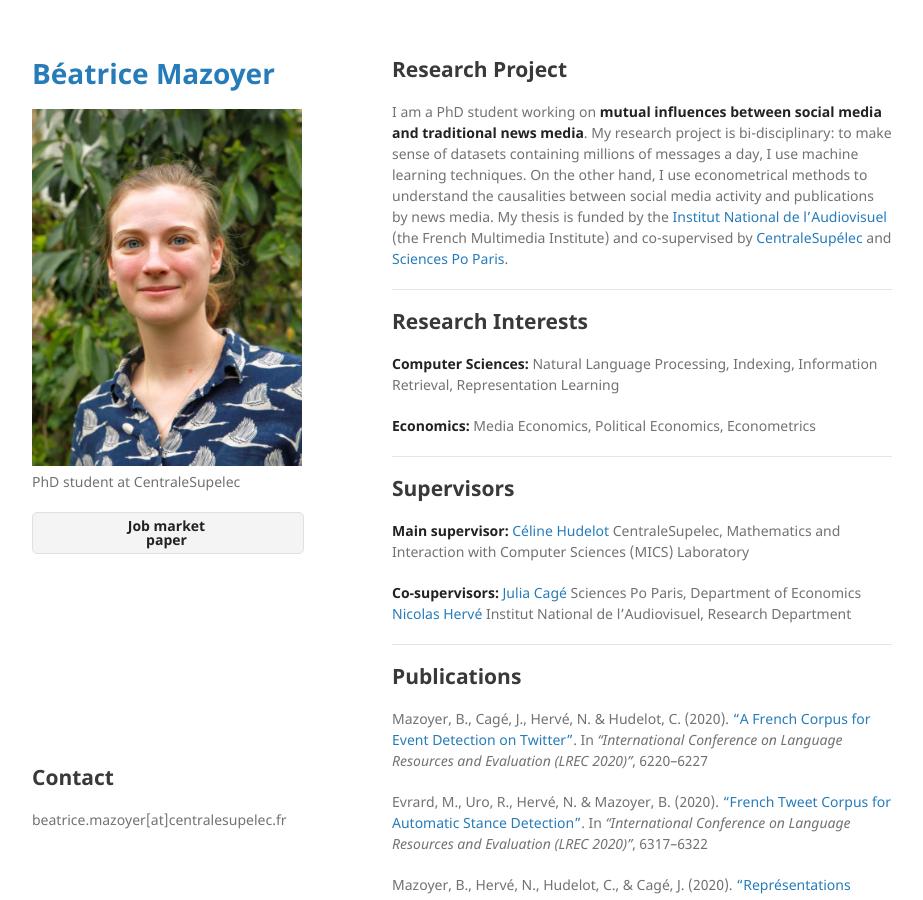
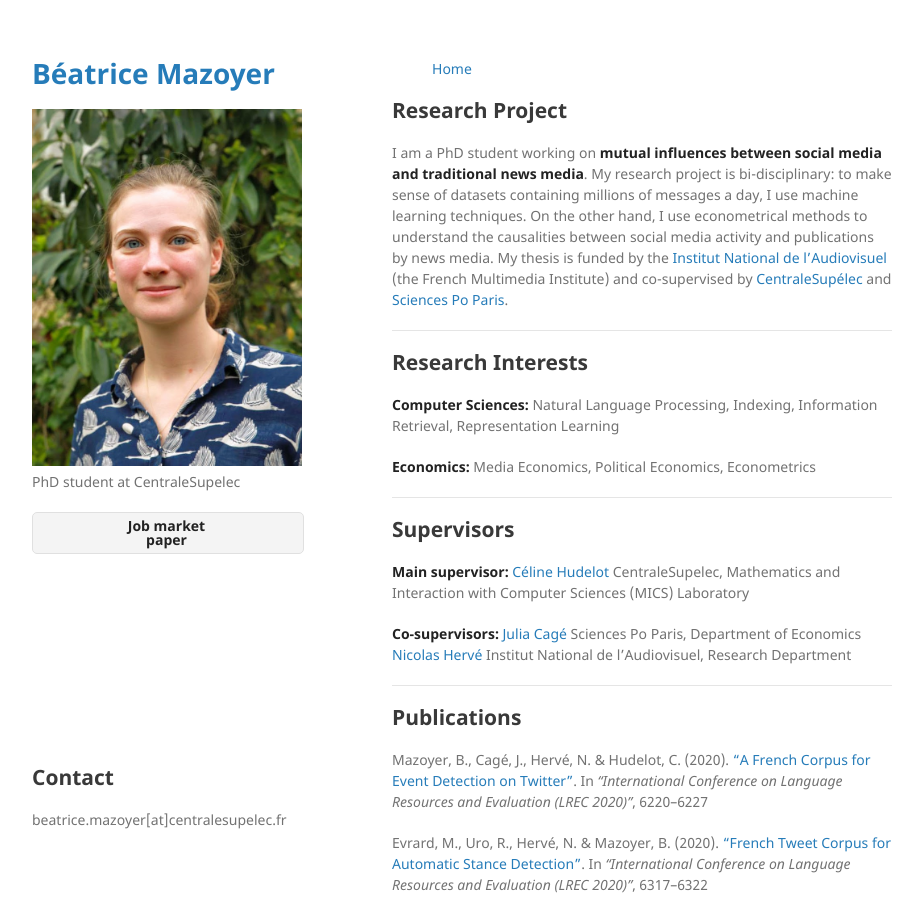
Before and after one commit to bmaz/bmaz.github.io, a Jekyll site: the page built from index.md, in a window 1280 px wide and 900 px high. Shown: the whole window, without its empty margins (178-1101 px from the left). Built offline with Jekyll 4.4.1, drawn with Linux system fonts in a browser that asks for light colours.

Commit message:
layout content

```diff
--- a/_layouts/default.html
+++ b/_layouts/default.html
@@ -34,14 +34,14 @@
 
       </header>
       <section>
-        <!--<nav>-->
-          <!--<ul>-->
-              <!--<li><a href="/">Home</a></li>-->
+        <nav>
+          <ul>
+              <li><a href="/">Home</a></li>
               <!--<li><a href="/another-page">PhD Work</a></li>-->
               <!--<li><a href="/another-page">CV</a></li>-->
               <!--<li><a href="/another-page">Publications</a></li>-->
-          <!--</ul>-->
-        <!--</nav>-->
+          </ul>
+        </nav>
 
       {{ content }}
 
```
